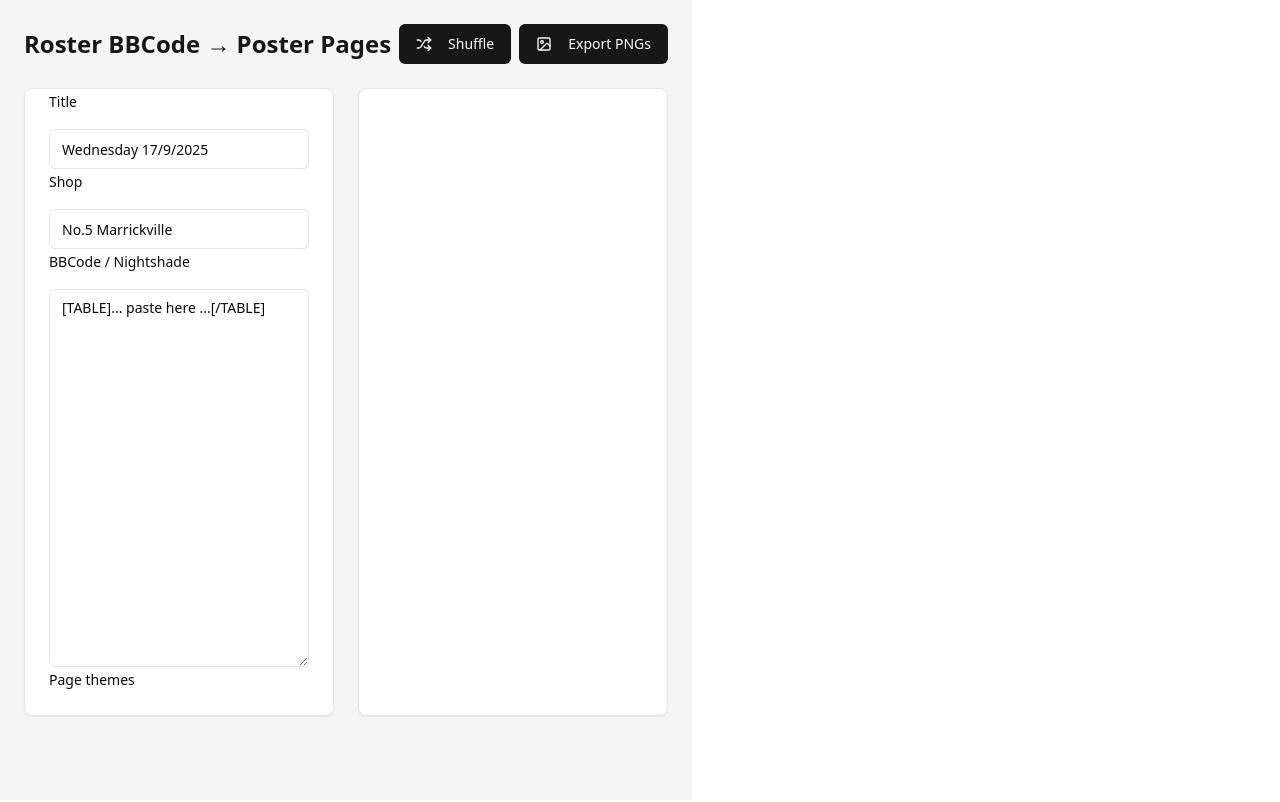
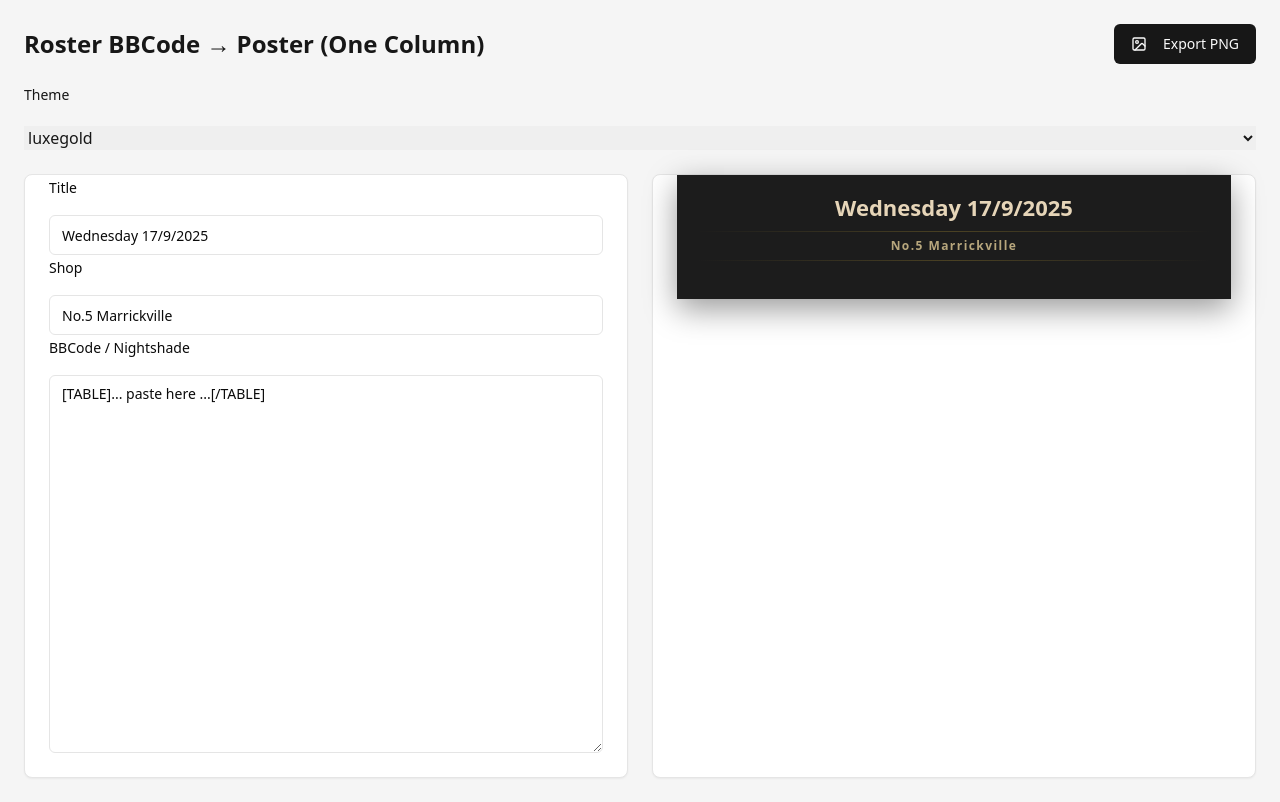
Before and after one commit to shiori-fujino/chickenroast, a React (Vite) app: page / in a window 1280 px wide. Built offline with nearby package versions, Linux system fonts and the light colour scheme.

Commit message:
this is seriously the last version update signed contract ㅌ투ㅜㅔ퉤퉤

```diff
--- a/src/App.tsx
+++ b/src/App.tsx
@@ -1,11 +1,11 @@
-import { useMemo, useState, useEffect } from "react";
+import { useMemo, useState } from "react";
 import type { CSSProperties } from "react";
 import { Card, CardContent } from "./components/ui/card";
 import { Button } from "./components/ui/button";
 import { Input } from "./components/ui/input";
 import { Textarea } from "./components/ui/textarea";
 import { Label } from "./components/ui/label";
-import { Image as ImageIcon, Shuffle as ShuffleIcon } from "lucide-react";
+import { Image as ImageIcon } from "lucide-react";
 import { toPng } from "html-to-image";
 
 /* ------------------ Theme presets ------------------ */
@@ -19,100 +19,28 @@ type ThemeKey =
   ThemeKey,
   { accent: string; bg: string; ink: string; muted: string; hair: string; dot: string }
 > = {
-  luxegold:{ accent:"#D4AF37", bg:"#1C1C1C", ink:"#E6D5B8", muted:"#B8A77D", hair:"#000000", dot:"rgba(212,175,55,.25)" }, // default
-
-  amber:   { accent:"#FFB020", bg:"#1C1C1C", ink:"#FFF8E7", muted:"#FFD580", hair:"#33240A", dot:"rgba(255,200,100,.25)" }, // warm orange
-  rose:    { accent:"#FF2E63", bg:"#1C1C1C", ink:"#FFF0F5", muted:"#FF99B5", hair:"#33111D", dot:"rgba(255,120,160,.25)" }, // pink
-  violet:  { accent:"#8B5CFF", bg:"#1C1C1C", ink:"#F5F0FF", muted:"#C9A8FF", hair:"#2E1A50", dot:"rgba(190,150,255,.25)" }, // purple
-  sapphire:{ accent:"#4169E1", bg:"#1C1C1C", ink:"#EAF0FF", muted:"#A8B8E6", hair:"#1C294D", dot:"rgba(65,105,225,.25)" },  // blue
-  cyan:    { accent:"#06B6D4", bg:"#1C1C1C", ink:"#E0FCFF", muted:"#67E8F9", hair:"#09343D", dot:"rgba(100,220,255,.25)" }, // light blue
-  jade:    { accent:"#00A86B", bg:"#1C1C1C", ink:"#E6FFF5", muted:"#99E6C8", hair:"#004D33", dot:"rgba(0,168,107,.25)" },   // jade green
-  mint:    { accent:"#3EB489", bg:"#1C1C1C", ink:"#EDFFF9", muted:"#AAE6D1", hair:"#1E4D3D", dot:"rgba(62,180,137,.25)" }, // soft green
-  burgundy:{ accent:"#800020", bg:"#1C1C1C", ink:"#FDEDF0", muted:"#D9A8B8", hair:"#33000D", dot:"rgba(128,0,32,.25)" },   // deep red
-  copper:  { accent:"#B87333", bg:"#1C1C1C", ink:"#FFF5EB", muted:"#E6C4A8", hair:"#4D2E1A", dot:"rgba(184,115,51,.25)" }, // metallic
-  pearl:   { accent:"#E8E4D8", bg:"#1C1C1C", ink:"#FAFAF7", muted:"#D6D2C8", hair:"#3D3B36", dot:"rgba(232,228,216,.25)" }, // light neutral
-  slate:   { accent:"#64748B", bg:"#1C1C1C", ink:"#F2F4F8", muted:"#A5B4CC", hair:"#2C3240", dot:"rgba(170,190,210,.30)" }, // grey
-  turquoise: {
-    accent: "#40E0D0",
-    bg: "#1C1C1C",
-    ink: "#E6FFFF",
-    muted: "#A8E6E0",
-    hair: "#104D4D",
-    dot: "rgba(64,224,208,.25)"
-  },
-  coral: {
-    accent: "#FF7F50",
-    bg: "#1C1C1C",
-    ink: "#FFF3ED",
-    muted: "#FFC4B0",
-    hair: "#662B1F",
-    dot: "rgba(255,127,80,.25)"
-  },
-  olive: {
-    accent: "#808000",
-    bg: "#1C1C1C",
-    ink: "#F7F7E0",
-    muted: "#D6D6A8",
-    hair: "#333311",
-    dot: "rgba(128,128,0,.25)"
-  },
-  charcoal: {
-    accent: "#36454F",
-    bg: "#1C1C1C",
-    ink: "#E8EEF2",
-    muted: "#A8B3B8",
-    hair: "#12191C",
-    dot: "rgba(54,69,79,.25)"
-  },
-  ivory: {
-    accent: "#FFFFF0",
-    bg: "#1C1C1C",
-    ink: "#FFFFFF",
-    muted: "#E6E6D6",
-    hair: "#4D4D40",
-    dot: "rgba(255,255,240,.25)"
-  },
-  champagne: {
-    accent: "#F7E7CE",
-    bg: "#1C1C1C",
-    ink: "#FFFAF0",
-    muted: "#E6D6B8",
-    hair: "#4D4233",
-    dot: "rgba(247,231,206,.25)"
-  },
-  platinum: {
-    accent: "#E5E4E2",
-    bg: "#1C1C1C",
-    ink: "#FFFFFF",
-    muted: "#CCCCCC",
-    hair: "#333333",
-    dot: "rgba(229,228,226,.25)"
-  },
-  onyx: {
-    accent: "#353839",
-    bg: "#1C1C1C",
-    ink: "#EAEAEA",
-    muted: "#B8B8B8",
-    hair: "#111111",
-    dot: "rgba(53,56,57,.25)"
-  },
-  turmeric: {
-    accent: "#CC7722",
-    bg: "#1C1C1C",
-    ink: "#FFF5E6",
-    muted: "#E6B588",
-    hair: "#4D2E0D",
-    dot: "rgba(204,119,34,.25)"
-  },
-  azure: {
-    accent: "#007FFF",
-    bg: "#1C1C1C",
-    ink: "#E6F5FF",
-    muted: "#99CCFF",
-    hair: "#00334D",
-    dot: "rgba(0,127,255,.25)"
-  },
-
+  luxegold:{ accent:"#D4AF37", bg:"#1C1C1C", ink:"#E6D5B8", muted:"#B8A77D", hair:"#000000", dot:"rgba(212,175,55,.25)" },
+  amber:{ accent:"#FFB020", bg:"#1C1C1C", ink:"#FFF8E7", muted:"#FFD580", hair:"#33240A", dot:"rgba(255,200,100,.25)" },
+  rose:{ accent:"#FF2E63", bg:"#1C1C1C", ink:"#FFF0F5", muted:"#FF99B5", hair:"#33111D", dot:"rgba(255,120,160,.25)" },
+  violet:{ accent:"#8B5CFF", bg:"#1C1C1C", ink:"#F5F0FF", muted:"#C9A8FF", hair:"#2E1A50", dot:"rgba(190,150,255,.25)" },
+  sapphire:{ accent:"#4169E1", bg:"#1C1C1C", ink:"#EAF0FF", muted:"#A8B8E6", hair:"#1C294D", dot:"rgba(65,105,225,.25)" },
+  cyan:{ accent:"#06B6D4", bg:"#1C1C1C", ink:"#E0FCFF", muted:"#67E8F9", hair:"#09343D", dot:"rgba(100,220,255,.25)" },
+  jade:{ accent:"#00A86B", bg:"#1C1C1C", ink:"#E6FFF5", muted:"#99E6C8", hair:"#004D33", dot:"rgba(0,168,107,.25)" },
+  mint:{ accent:"#3EB489", bg:"#1C1C1C", ink:"#EDFFF9", muted:"#AAE6D1", hair:"#1E4D3D", dot:"rgba(62,180,137,.25)" },
+  burgundy:{ accent:"#800020", bg:"#1C1C1C", ink:"#FDEDF0", muted:"#D9A8B8", hair:"#33000D", dot:"rgba(128,0,32,.25)" },
+  copper:{ accent:"#B87333", bg:"#1C1C1C", ink:"#FFF5EB", muted:"#E6C4A8", hair:"#4D2E1A", dot:"rgba(184,115,51,.25)" },
+  pearl:{ accent:"#E8E4D8", bg:"#1C1C1C", ink:"#FAFAF7", muted:"#D6D2C8", hair:"#3D3B36", dot:"rgba(232,228,216,.25)" },
+  slate:{ accent:"#64748B", bg:"#1C1C1C", ink:"#F2F4F8", muted:"#A5B4CC", hair:"#2C3240", dot:"rgba(170,190,210,.30)" },
+  turquoise:{ accent:"#40E0D0", bg:"#1C1C1C", ink:"#E6FFFF", muted:"#A8E6E0", hair:"#104D4D", dot:"rgba(64,224,208,.25)" },
+  coral:{ accent:"#FF7F50", bg:"#1C1C1C", ink:"#FFF3ED", muted:"#FFC4B0", hair:"#662B1F", dot:"rgba(255,127,80,.25)" },
+  olive:{ accent:"#808000", bg:"#1C1C1C", ink:"#F7F7E0", muted:"#D6D6A8", hair:"#333311", dot:"rgba(128,128,0,.25)" },
+  charcoal:{ accent:"#36454F", bg:"#1C1C1C", ink:"#E8EEF2", muted:"#A8B3B8", hair:"#12191C", dot:"rgba(54,69,79,.25)" },
+  ivory:{ accent:"#FFFFF0", bg:"#1C1C1C", ink:"#FFFFFF", muted:"#E6E6D6", hair:"#4D4D40", dot:"rgba(255,255,240,.25)" },
+  champagne:{ accent:"#F7E7CE", bg:"#1C1C1C", ink:"#FFFAF0", muted:"#E6D6B8", hair:"#4D4233", dot:"rgba(247,231,206,.25)" },
+  platinum:{ accent:"#E5E4E2", bg:"#1C1C1C", ink:"#FFFFFF", muted:"#CCCCCC", hair:"#333333", dot:"rgba(229,228,226,.25)" },
+  onyx:{ accent:"#353839", bg:"#1C1C1C", ink:"#EAEAEA", muted:"#B8B8B8", hair:"#111111", dot:"rgba(53,56,57,.25)" },
+  turmeric:{ accent:"#CC7722", bg:"#1C1C1C", ink:"#FFF5E6", muted:"#E6B588", hair:"#4D2E0D", dot:"rgba(204,119,34,.25)" },
+  azure:{ accent:"#007FFF", bg:"#1C1C1C", ink:"#E6F5FF", muted:"#99CCFF", hair:"#00334D", dot:"rgba(0,127,255,.25)" },
 };
 type Theme = (typeof THEMES)[ThemeKey];
 
@@ -121,6 +49,7 @@ interface Row {
   name: string;
   natKey: string;
   timeLabel: string;
+  price: string;
   tags: string[];
 }
 interface Group { key: string; rows: Row[]; }
@@ -180,10 +109,6 @@ function PosterSingle({
       <style dangerouslySetInnerHTML={{
         __html: `
         .poster1{max-width:100%;margin:0 auto;background:var(--bg);color:var(--ink);border:none;overflow:hidden;box-shadow:0 10px 30px rgba(0,0,0,.4)}
-        .theme-select {
-          background-color: yellowgreen;
-          color: #1c1c1c;
-        }
         .poster1 .content{padding:20px}
         .poster1 .title{text-align:center;margin-bottom:12px}
         .poster1 .title h1{margin:0;font-weight:900;font-size:22px}
@@ -192,8 +117,18 @@ function PosterSingle({
         .poster1 .center-band .label{font-weight:700;letter-spacing:.12em;font-size:12px;margin:.3rem 0}
         .poster1 .section{margin-bottom:18px}
         .poster1 .row{display:flex;justify-content:space-between;align-items:baseline;padding:6px 0;border-bottom:1px solid var(--hair);font-size:13px}
-        .poster1 .left{font-weight:700}
-        .poster1 .time{margin-left:10px;color:var(--muted);font-weight:500;font-size:.85em}
+        .poster1 .left{font-weight:700;flex:1}
+        .poster1 .nat{display:inline-block;margin-right:6px;color:var(--muted);font-weight:600;font-size:.75em;text-transform:capitalize}
+        .poster1 .time {
+          margin-left: 6px;
+          color: var(--muted);
+          font-weight: 500;
+          font-size: .75em;
+          flex: 0 0 80px;
+          text-align: right;
+          white-space: nowrap;
+        }
+        .poster1 .price{margin-left:10px;color:var(--ink);font-weight:600;font-size:.9em;flex:1;text-align:right}
         .poster1 .tags{display:inline-flex;gap:.35rem;margin-left:.5rem;flex-wrap:wrap}
         .poster1 .tag{display:inline-block;padding:.15rem .4rem;border-radius:4px;font-weight:800;font-size:.7em;color:var(--accent);border:1px solid var(--accent)}
         `
@@ -211,6 +146,7 @@ function PosterSingle({
               {g.rows.map((r, idx) => (
                 <div key={g.key+idx} className="row">
                   <div className="left">
+                    <span className="nat">{r.natKey}</span>
                     {r.name}
                     {r.tags?.length ? (
                       <span className="tags">
@@ -221,6 +157,7 @@ function PosterSingle({
                     ) : null}
                   </div>
                   <div className="time">{r.timeLabel}</div>
+                  <div className="price">{r.price}</div>
                 </div>
               ))}
             </section>
@@ -236,12 +173,11 @@ export default function RosterBBApp() {
   const [raw, setRaw] = useState(`[TABLE]... paste here ...[/TABLE]`);
   const [title, setTitle] = useState("Wednesday 17/9/2025");
   const [shop, setShop] = useState("No.5 Marrickville");
+  const [themeKey, setThemeKey] = useState<ThemeKey>("luxegold"); // ✅ fixed here
 
   const parsed = useMemo(() => {
     const rows: Row[] = [];
-
     if (/\[TABLE\]/i.test(raw)) {
-      // ---- BBCode TABLE parser ----
       const trs = [...raw.matchAll(/\[TR\]([\s\S]*?)\[\/TR\]/gi)].map(m=>m[1]);
       const headIdx = trs.findIndex(tr => /\[SIZE=3\]/i.test(tr));
       trs.forEach((tr,i)=>{
@@ -253,12 +189,12 @@ export default function RosterBBApp() {
         const name = stripInlineTagWords(rawName);
         const start = stripBB(tds[2]||"");
         const finish = stripBB(tds[3]||"");
+        const price = stripBB(tds[4]||"");
         const timeLabel = `${start} - ${finish}`.trim();
         const tags = extractTags(tds.join(" "));
-        rows.push({ natKey, name, timeLabel, tags });
+        rows.push({ natKey, name, timeLabel, price, tags });
       });
     } else {
-      // ---- Nightshade line parser ----
       raw.split("\n").forEach(line=>{
         const m = line.match(/^\(([^)]+)\).*?([A-Za-z0-9 ]+)\s+(\d{1,2}(?::\d{2})?\s*(?:am|pm))\s*-\s*([\d: ]+(?:am|pm)?)/i);
         if (m) {
@@ -268,67 +204,43 @@ export default function RosterBBApp() {
           const start = m[3].trim(), finish = m[4].trim();
           const timeLabel = `${start} - ${finish}`;
           const tags = extractTags(line);
-          rows.push({ natKey, name, timeLabel, tags });
+          rows.push({ natKey, name, timeLabel, price:"", tags });
         }
       });
     }
-
     return rows;
   }, [raw]);
 
-  // smarter splitter: ~6–8 per page
-  function splitRows(rows: Row[]): Row[][] {
-    const result: Row[][] = [];
-    const pageSize = 6;
-    for (let i=0;i<rows.length;i+=pageSize) {
-      let chunk = rows.slice(i, i+pageSize);
-      if (chunk.length < 3 && result.length > 0) {
-        result[result.length-1] = result[result.length-1].concat(chunk);
-      } else {
-        result.push(chunk);
-      }
-    }
-    return result;
-  }
+  const groups: Group[] = [{ key:"all", rows: parsed }];
 
-  const pages = splitRows(parsed);
-
-  const [pageThemes, setPageThemes] = useState<ThemeKey[]>([]);
-  useEffect(()=>{
-    if (pages.length>0 && pageThemes.length!==pages.length) {
-      setPageThemes(pages.map(()=> "luxegold"));
-    }
-  },[pages]);
-
-  async function exportAllPNGs() {
-    const pageNodes = document.querySelectorAll(".poster-page");
-    let idx=1;
-    for (const node of pageNodes) {
-      const el = node as HTMLElement;
-      const width = el.scrollWidth, height = el.scrollHeight;
-      const dataUrl = await toPng(el,{pixelRatio:6,cacheBust:true,width,height});
+  async function exportPNG() {
+    const node = document.querySelector(".poster-page") as HTMLElement | null;
+    if (!node) return;
+    const width = node.scrollWidth, height = node.scrollHeight;
+    const dataUrl = await toPng(node,{pixelRatio:3,cacheBust:true,width,height});
     const a=document.createElement("a");
     a.href=dataUrl;
-      a.download=`${title.replace(/\s+/g,"_")}_page${idx}.png`;
+    a.download=`${title.replace(/\s+/g,"_")}.png`;
     a.click();
-      idx++;
-    }
-  }
-
-  function shuffleThemes() {
-    const keys = Object.keys(THEMES) as ThemeKey[];
-    setPageThemes(pages.map(()=> keys[Math.floor(Math.random()*keys.length)]));
   }
 
   return (
-    <div className="min-h-screen bg-neutral-100 text-neutral-900 flex flex-col gap-6 p-6">
+    <div className="min-h-screen w-screen bg-neutral-100 text-neutral-900 flex flex-col gap-6 p-6">
       <header className="flex items-center justify-between gap-2">
-        <h1 className="text-2xl font-bold">Roster BBCode → Poster Pages</h1>
-        <div className="flex gap-2">
-          <Button onClick={shuffleThemes}><ShuffleIcon className="w-4 h-4 mr-2"/> Shuffle</Button>
-          <Button onClick={exportAllPNGs}><ImageIcon className="w-4 h-4 mr-2"/> Export PNGs</Button>
-        </div>
+        <h1 className="text-2xl font-bold">Roster BBCode → Poster (One Column)</h1>
+        <Button onClick={exportPNG}><ImageIcon className="w-4 h-4 mr-2"/> Export PNG</Button>
       </header>
+
+      <Label>Theme</Label>
+      <select
+        className="theme-select"
+        value={themeKey}
+        onChange={e => setThemeKey(e.target.value as ThemeKey)}
+      >
+        {Object.keys(THEMES).map(k => (
+          <option key={k} value={k}>{k}</option>
+        ))}
+      </select>
 
       <div className="grid md:grid-cols-2 gap-6">
         <Card><CardContent className="p-4 space-y-4">
@@ -338,35 +250,15 @@ export default function RosterBBApp() {
           <Input value={shop} onChange={e=>setShop(e.target.value)} />
           <Label>BBCode / Nightshade</Label>
           <Textarea rows={18} value={raw} onChange={e=>setRaw(e.target.value)} />
-          <Label>Page themes</Label>
-          {pages.map((_,i)=>(
-            <select
-            className="theme-select"
-            key={i}
-            value={pageThemes[i]||"luxegold"}
-            onChange={e=>{
-                const copy=[...pageThemes];
-                copy[i]=e.target.value as ThemeKey;
-                setPageThemes(copy);
-              }}>
-              {Object.keys(THEMES).map(k=>(
-                <option key={k} value={k}>{k}</option>
-              ))}
-            </select>
-          ))}
         </CardContent></Card>
 
         <Card><CardContent className="p-4">
-          {pages.map((rows,i)=>(
-            <div key={i} style={{marginBottom:"40px"}}>
           <PosterSingle
             title={title}
             shop={shop}
-                groups={[{key:"",rows}]}
-                theme={THEMES[pageThemes[i]||"luxegold"]}
+            groups={groups}
+            theme={THEMES[themeKey]} // ✅ use variable
           />
-            </div>
-          ))}
         </CardContent></Card>
       </div>
     </div>
```
Lines whose indentation alone changed are shown as unchanged.
